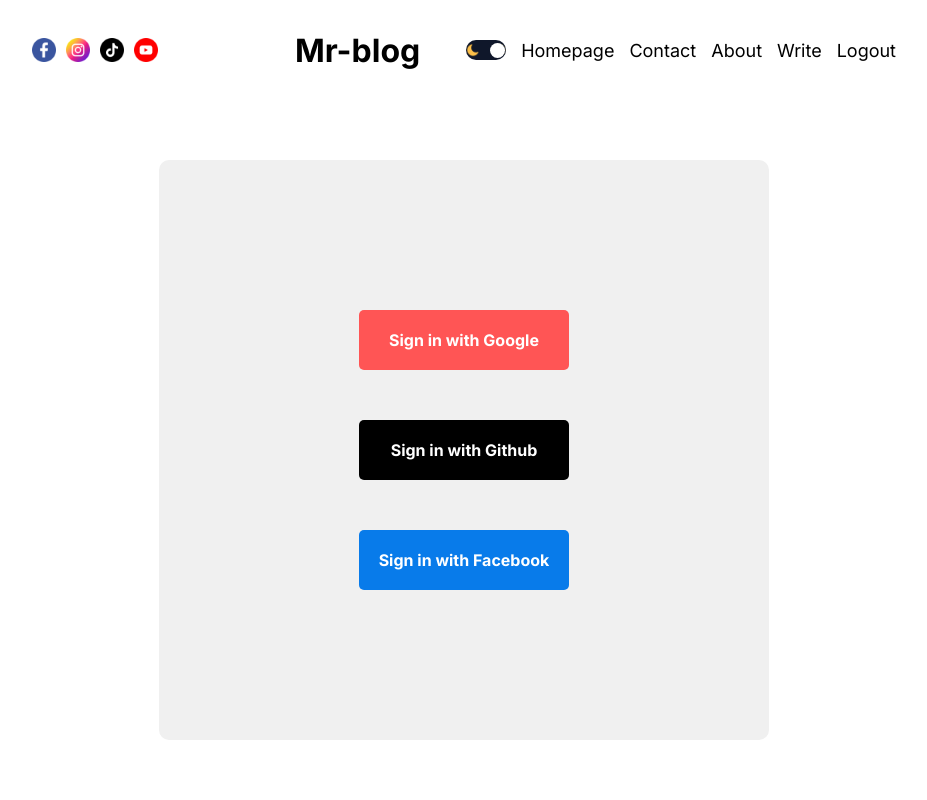
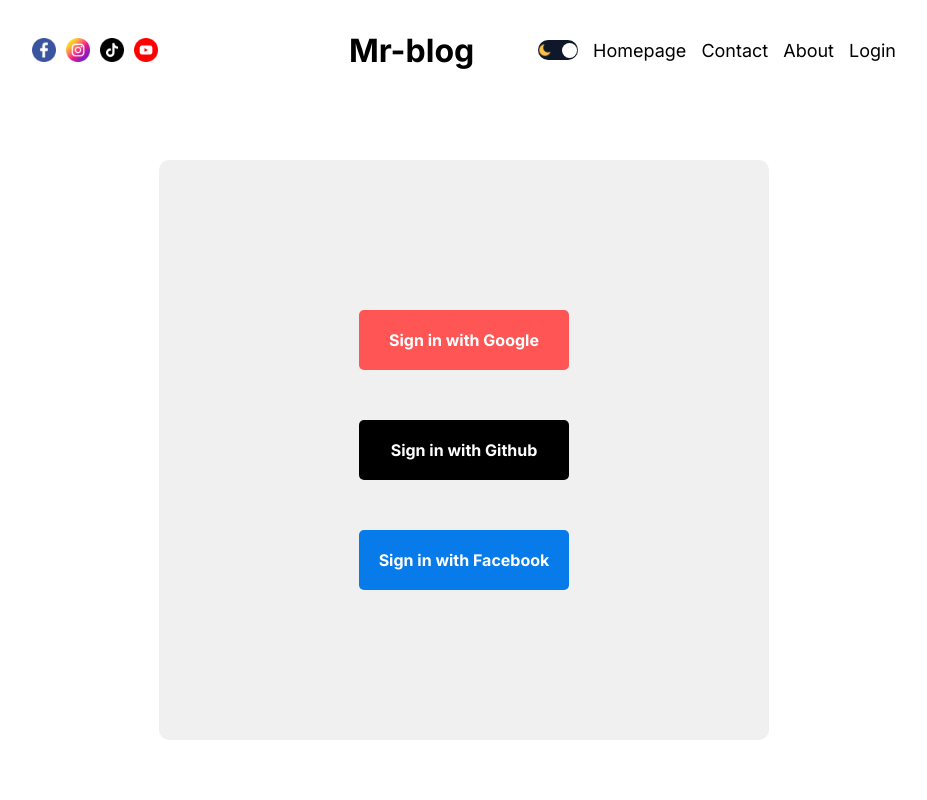
Before and after one commit to rahulsharma0212/blog-app, a Next.js app: page /login in a window 1280 px wide. Shown: the top 800 px of the page, without its empty margins (176-1103 px from the left). Built offline with nearby package versions, Linux system fonts and the light colour scheme; no server answers.

Commit message:
login logout implemented

```diff
--- a/package.json
+++ b/package.json
@@ -12,6 +12,7 @@
     "eslint": "8.48.0",
     "eslint-config-next": "13.4.19",
     "next": "13.4.19",
+    "next-auth": "^4.23.1",
     "react": "18.2.0",
     "react-dom": "18.2.0",
     "react-quill": "^2.0.0"
--- /dev/null
+++ b/src/app/api/auth/[...nextauth]/route.js
@@ -0,0 +1,6 @@
+import { authOptions } from '@/utils/auth';
+import NextAuth from 'next-auth';
+
+const handler = NextAuth(authOptions);
+
+export { handler as GET, handler as POST };
--- a/src/app/layout.js
+++ b/src/app/layout.js
@@ -4,6 +4,7 @@
 import Footer from '@/components/footer/Footer';
 import { ThemeContextProvider } from '@/context/ThemeContext';
 import ThemeProvider from '@/providers/ThemeProvider';
+import AuthProvider from '@/providers/AuthProvider';
 
 const inter = Inter({ subsets: ['latin'] });
 
@@ -16,6 +17,7 @@
     return (
         <html lang="en">
             <body className={inter.className}>
+                <AuthProvider>
                     <ThemeContextProvider>
                         <ThemeProvider>
                             <div className="container">
@@ -27,6 +29,7 @@
                             </div>
                         </ThemeProvider>
                     </ThemeContextProvider>
+                </AuthProvider>
             </body>
         </html>
     );
--- a/src/app/login/page.jsx
+++ b/src/app/login/page.jsx
@@ -1,10 +1,30 @@
+'use client';
+import { signIn, useSession } from 'next-auth/react';
 import styles from './loginPage.module.css';
+import { useRouter } from 'next/navigation';
 
 const LoginPage = () => {
+    const { status } = useSession();
+
+    const router = useRouter();
+
+    if (status === 'loading') {
+        return <div className={styles.loading}>Loading...</div>;
+    }
+
+    if (status === 'authenticated') {
+        router.push('/');
+    }
+
     return (
         <div className={styles.container}>
             <div className={styles.wrapper}>
-                <div className={styles.socialButton}>Sign in with Google</div>
+                <div
+                    className={styles.socialButton}
+                    onClick={() => signIn('google')}
+                >
+                    Sign in with Google
+                </div>
                 <div className={styles.socialButton}>Sign in with Github</div>
                 <div className={styles.socialButton}>Sign in with Facebook</div>
             </div>
--- a/src/components/authLinks/AuthLink.jsx
+++ b/src/components/authLinks/AuthLink.jsx
@@ -1,15 +1,17 @@
 'use client';
+
 import Link from 'next/link';
 import styles from './authLink.module.css';
 import { useState } from 'react';
+import { signOut, useSession } from 'next-auth/react';
 
 const AuthLink = () => {
     const [isSideMenuOpen, setIsSideMenuOpen] = useState(false);
-    //temporary
-    const status = 'authenticated';
+    const { status } = useSession();
+
     return (
         <>
-            {status === 'notauthenticated' ? (
+            {status === 'unauthenticated' ? (
                 <Link href="/login" className={styles.link}>
                     Login
                 </Link>
@@ -18,7 +20,9 @@
                     <Link href="/write" className={styles.link}>
                         Write
                     </Link>
-                    <span className={styles.link}>Logout</span>
+                    <span className={styles.link} onClick={signOut}>
+                        Logout
+                    </span>
                 </>
             )}
             <div
@@ -39,7 +43,9 @@
                     ) : (
                         <>
                             <Link href="/write">Write</Link>
-                            <span className={styles.link}>Logout</span>
+                            <span className={styles.link} onClick={signOut}>
+                                Logout
+                            </span>
                         </>
                     )}
                 </div>
--- /dev/null
+++ b/src/providers/AuthProvider.jsx
@@ -0,0 +1,9 @@
+'use client';
+
+import { SessionProvider } from 'next-auth/react';
+
+const AuthProvider = ({ children }) => {
+    return <SessionProvider>{children}</SessionProvider>;
+};
+
+export default AuthProvider;
--- a/src/providers/ThemeProvider.jsx
+++ b/src/providers/ThemeProvider.jsx
@@ -1,11 +1,17 @@
 'use client';
 
 import { ThemeContext } from '@/context/ThemeContext';
-import { useContext } from 'react';
+import { useContext, useEffect, useState } from 'react';
 
 const ThemeProvider = ({ children }) => {
     const { theme } = useContext(ThemeContext);
-    return <div className={theme}>{children}</div>;
+    const [isMounted, setIsMounted] = useState(false);
+
+    useEffect(() => {
+        setIsMounted(true);
+    }, []);
+
+    return isMounted ? <div className={theme}>{children}</div> : null;
 };
 
 export default ThemeProvider;
```
Also changed, not shown: src/utils/auth.js (added, +15 -0 lines), 1 other file (tests, documents, lock files or other folders). Lines whose indentation alone changed are shown as unchanged.
